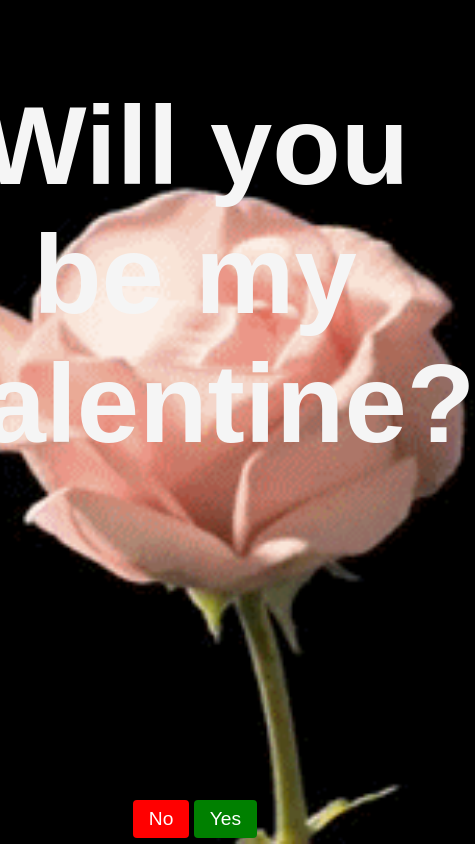
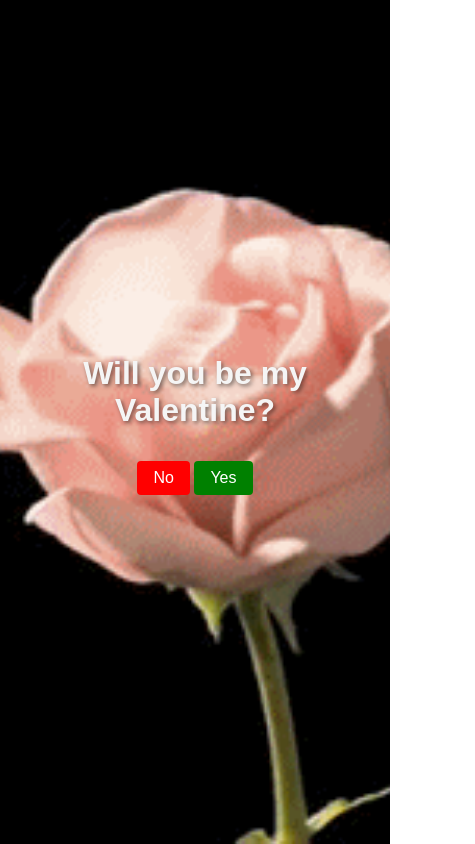
Before and after one commit to WTiebebedigha22/val, a plain HTML site: page index.html in a window 390 px wide. Shown: the whole page, 475 px wide, since content can reach past the window. Drawn offline with Linux system fonts and the light colour scheme.

Commit message:
Update styles.css

```diff
--- a/styles.css
+++ b/styles.css
@@ -1,7 +1,8 @@
 body {
 	display: flex;
+	flex-direction: column;
+	align-items: center;
 	justify-content: center;
-    align-items: center;
 	height: 100vh;
 	font-family: behind the painter, sans-serif;
 	background-image: url('background.gif');
@@ -13,19 +14,21 @@ body {
 
 .container {
 	text-align: center;
+	max-width: 600px;
 }
 
 .question {
 	color: whitesmoke;
-    font-size: 7rem;
+	font-size: 4rem;
 	margin-bottom: 1rem;
+	text-shadow: 2px 2px 4px rgba(0, 0, 0, 0.5);
 }
 
 .gif {
-    width: 300px;
-    height: 300px;
+	width: 100%;
+	height: auto;
 	background-repeat: no-repeat;
-    background-size: cover;
+	background-size: contain;
 	background-position: center;
 	margin-bottom: 1rem;
 }
@@ -36,6 +39,7 @@ button {
 	cursor: pointer;
 	border: none;
 	border-radius: 0.25rem;
+	margin: 1rem 0;
 }
 
 .no-button {
@@ -47,3 +51,13 @@ button {
 	background-color: green;
 	color: #fff;
 }
+
+@media (max-width: 600px) {
+	.question {
+		font-size: 2rem;
+	}
+
+	button {
+		font-size: 1rem;
+	}
+}
```
Lines whose indentation alone changed are shown as unchanged.
